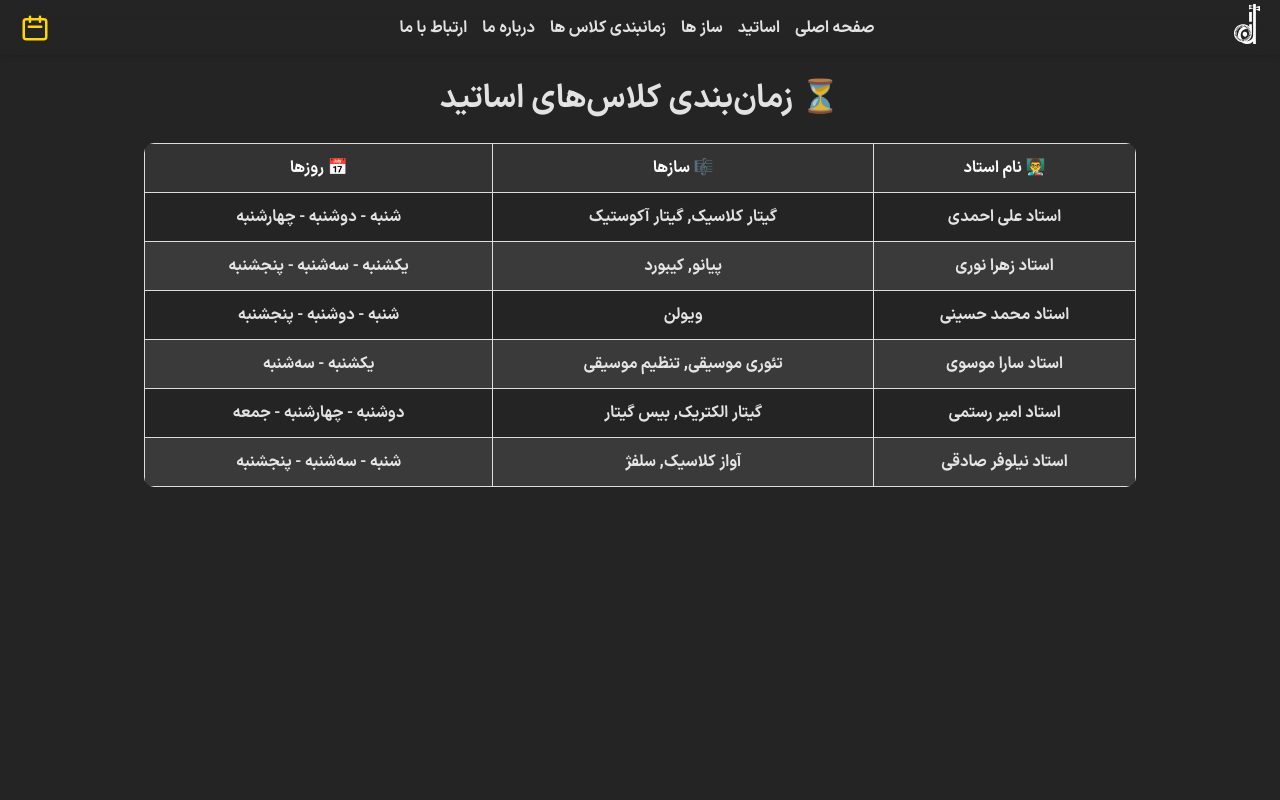
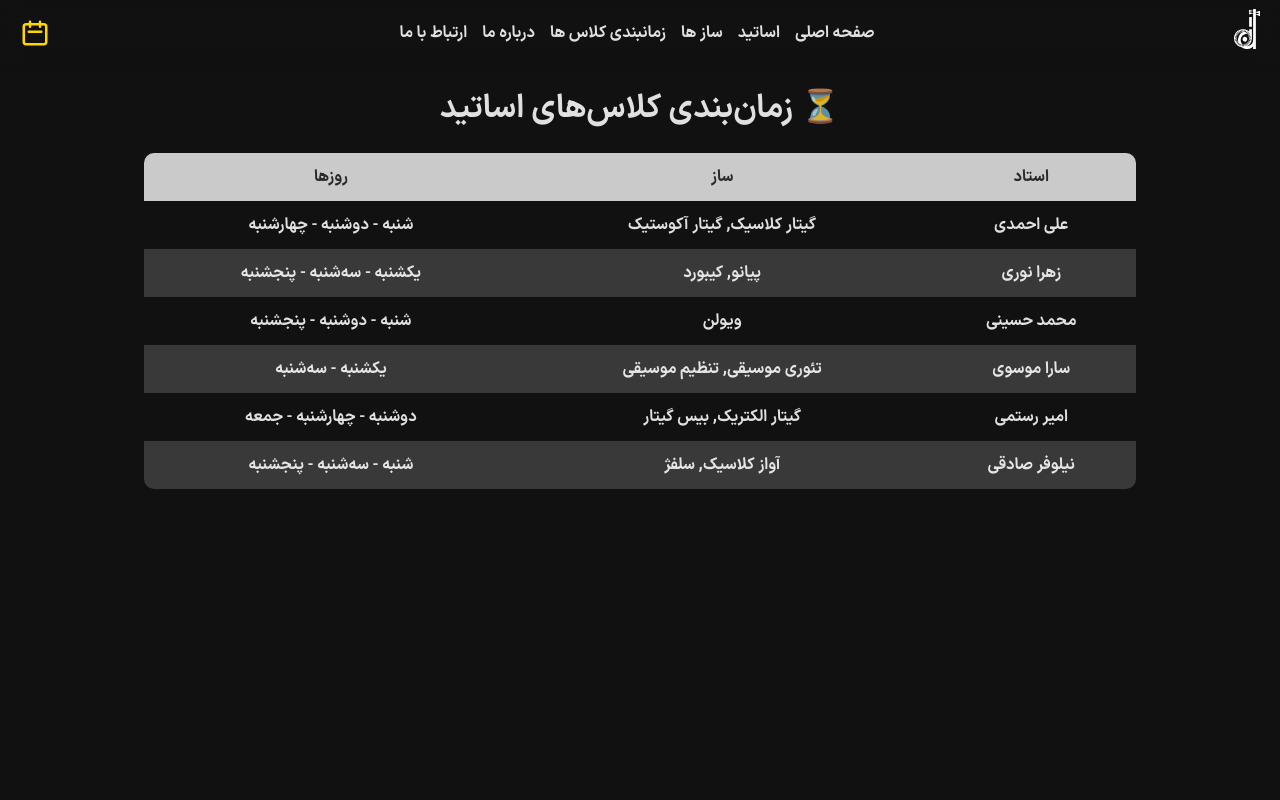
Before and after one commit to amirroohi/lena-music, a React (Vite) app: page /schedule in a window 1280 px wide. Shown: the top 800 px of the page. Built offline with nearby package versions, Linux system fonts and the light colour scheme.

Commit message:
modified some files and folders

```diff
--- a/index.html
+++ b/index.html
@@ -2,10 +2,11 @@
 <html lang="fa" dir="rtl">
   <head>
     <meta charset="UTF-8" />
-    <link rel="icon" type="image/svg+xml" href="/vite.svg" />
+    <link rel="icon" type="image/svg+xml" href="/logo-lena-light.svg" />
+    <link href="https://unpkg.com/aos@2.3.1/dist/aos.css" rel="stylesheet">
     <meta name="description"  >
     <meta name="viewport" content="width=device-width, initial-scale=1.0" />
-    <meta name="theme-color" content="#4285f4" />
+    <meta name="theme-color" content="#111111" />
     <title>آکادمی موسیقی لنا</title>
   </head>
   <body>
--- a/src/components/Home.css
+++ b/src/components/Home.css
@@ -6,7 +6,7 @@
   position: relative;
   width: 100%;
   height: 50vh; /* ارتفاع بخش */
-  background: linear-gradient(to bottom, rgba(0, 0, 0, 0.5), rgba(0, 0, 0, 0.5)),
+  background: linear-gradient(to bottom, rgba(0, 0, 0, 0.2), rgba(0, 0, 0, 0.2)),
     url("/piano-compressed.jpg"); /* تصویر پس‌زمینه */
   background-size: cover;
   background-position: center;
@@ -18,7 +18,6 @@
 .hero-content {
   text-align: center;
   color: white;
-  text-shadow: 0 2px 4px rgba(0, 0, 0, 0.8);
   margin: 0 20px;
   display: flex;
   flex-direction: column;
@@ -37,22 +36,26 @@
 .hero-content p {
   font-size: 1.2em;
   margin-bottom: 10px;
+  text-shadow: 0 3px 4px rgb(0, 0, 0);
 }
 
 .cta-button {
   padding: 10px 20px;
   font-size: 0.8rem;
-  background-color: #60a5fa;
+  background-color: rgba(0, 0, 0, 0.123);
   color: white;
+  text-shadow: 0 3px 4px rgb(0, 0, 0);
   width: fit-content;
   border: none;
   border-radius: 20px;
   cursor: pointer;
-  transition: background-color 0.3s ease;
+  box-shadow:0 0px 5px 5px rgb(0, 0, 0);
+  transition: box-shadow 0.3s ease;
 }
 
 .cta-button:hover {
-  background-color: #e05252;
+  background-color: transparent;
+  box-shadow:0 0px 10px 5px rgb(0, 0, 0);
 }
 
 /* استایل‌های دیگر */
@@ -182,4 +185,8 @@
   .home h1 {
     font-size: 2em;
   }
+  .about-section h2 {
+    font-size: 1.5rem;
+    font-weight: 900;
+  }
 }
--- a/src/components/Navbar.css
+++ b/src/components/Navbar.css
@@ -15,7 +15,7 @@
   top: 0; /* موقعیت بالای صفحه */
   z-index: 1000; /* بالاترین لایه */
   box-shadow: 0 2px 5px rgba(0, 0, 0, 0.1); /* سایه برای زیبایی */
-  height: 55px;
+  height: 65px;
 }
 
 .navbar-schedule{
--- a/src/components/Schedule.css
+++ b/src/components/Schedule.css
@@ -13,20 +13,20 @@
   }
 
   .schedule-table th, .schedule-table td {
-    border: 1px solid #ddd;
     padding: 12px;
     text-align: center;
   }
 
   .schedule-table th {
-    background-color: #333;
-    color: white;
+    background-color: #cacaca;
+    color: rgb(41, 41, 41);
   }
 
   .schedule-table tr:nth-child(even) {
-    background-color: #3a3a3a;
+    background-color: #3a3939;
   }
 
   .schedule-table tr:hover {
     background-color: #ddd;
+    color: #333;
   }
--- a/src/components/Schedule.jsx
+++ b/src/components/Schedule.jsx
@@ -9,9 +9,9 @@ const Schedule = () => {
       <table className="schedule-table">
         <thead>
           <tr>
-            <th>👨‍🏫 نام استاد</th>
-            <th>🎼 سازها</th>
-            <th>📅 روزها</th>
+            <th>استاد</th>
+            <th>ساز</th>
+            <th>روزها</th>
           </tr>
         </thead>
         <tbody>
--- a/src/data/teachers.js
+++ b/src/data/teachers.js
@@ -2,7 +2,7 @@
 export const teachers = [
   {
     id: 1,
-    name: "استاد علی احمدی",
+    name: "علی احمدی",
     image: "/user.jpg",
     bio: "استاد علی احمدی با بیش از 20 سال تجربه در تدریس موسیقی و نوازندگی گیتار. ایشان کنسرت‌های بسیاری در ایران و خارج از کشور برگزار کرده‌اند.",
     videoUrl: "/path-to-video/teacher1.mp4",
@@ -15,7 +15,7 @@ export const teachers = [
   },
   {
     id: 2,
-    name: "استاد زهرا نوری",
+    name: "زهرا نوری",
     image: "/user.jpg",
     bio: "متخصص در نوازندگی پیانو و موسیقی کلاسیک، استاد زهرا نوری به عنوان یکی از بهترین اساتید پیانو در ایران شناخته می‌شود.",
     videoUrl: "/path-to-video/teacher2.mp4",
@@ -28,7 +28,7 @@ export const teachers = [
   },
   {
     id: 3,
-    name: "استاد محمد حسینی",
+    name: "محمد حسینی",
     image: "/user.jpg",
     bio: "استاد محمد حسینی متخصص در تدریس ویولن است و سابقه بیش از 15 سال در این زمینه دارد. ایشان آثار بسیار مشهوری را تنظیم کرده‌اند.",
     videoUrl: "/path-to-video/teacher3.mp4",
@@ -41,7 +41,7 @@ export const teachers = [
   },
   {
     id: 4,
-    name: "استاد سارا موسوی",
+    name: "سارا موسوی",
     image: "/user.jpg",
     bio: "متخصص در آموزش تئوری موسیقی و تنظیم. استاد سارا موسوی دارای مدرک دکتری موسیقی از دانشگاه هنر می‌باشد.",
     videoUrl: "/path-to-video/teacher4.mp4",
@@ -54,7 +54,7 @@ export const teachers = [
   },
   {
     id: 5,
-    name: "استاد امیر رستمی",
+    name: "امیر رستمی",
     image: "/user.jpg",
     bio: "استاد امیر رستمی متخصص در تدریس گیتار الکتریک است. ایشان تجربه اجرا در گروه‌های موسیقی بین‌المللی را دارند.",
     videoUrl: "/path-to-video/teacher5.mp4",
@@ -67,7 +67,7 @@ export const teachers = [
   },
   {
     id: 6,
-    name: "استاد نیلوفر صادقی",
+    name: "نیلوفر صادقی",
     image: "/user.jpg",
     bio: "استاد نیلوفر صادقی، استاد آواز کلاسیک، بیش از 10 سال در زمینه آموزش آواز فعالیت دارد و شاگردان موفق بسیاری تربیت کرده است.",
     videoUrl: "/path-to-video/teacher6.mp4",
--- a/src/index.css
+++ b/src/index.css
@@ -85,7 +85,7 @@ html{
 }
 body{
   /* background-color: #363636; */
-  background-color: #242424;
+  background-color: #111111;
   color: rgba(255, 255, 255, 0.87);
 }
 p{
```
